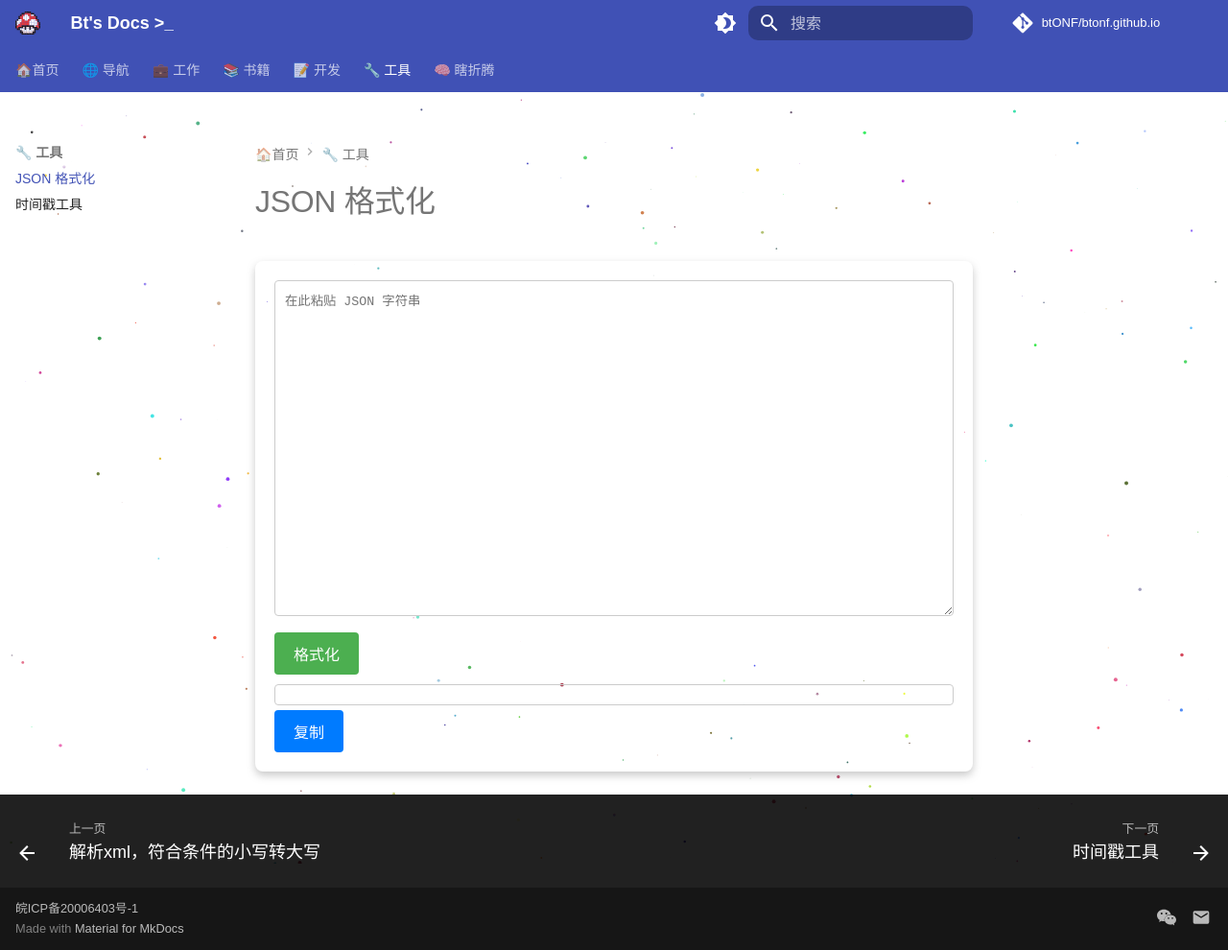
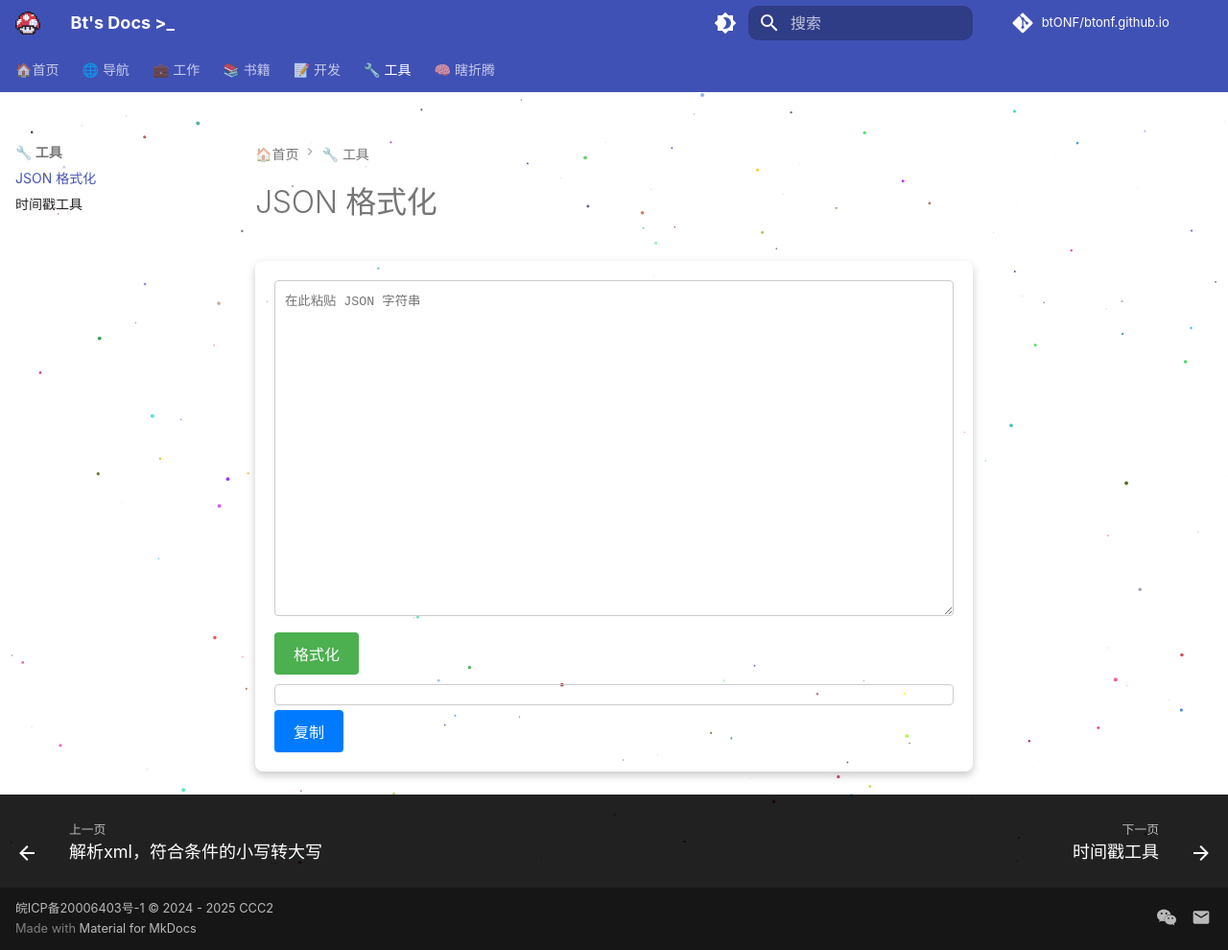
Before and after one commit to btONF/btonf.github.io, an MkDocs documentation site: the page built from docs/🔧 工具/JSON 格式化.md, in a window 1280 px wide and 990 px high. Shown: the whole window at 96% size. Built offline with MkDocs 1.6.1 and Material for MkDocs 9.7.7, drawn with Linux system fonts in a browser that asks for light colours; some web fonts are replaced; comment, search, counter and statistics services are not loaded.

Commit message:
字体调整

```diff
--- a/docs/stylesheets/extra.css
+++ b/docs/stylesheets/extra.css
@@ -247,17 +247,6 @@
 }
 
 
-@font-face {
-    font-family: 'LXGW WenKai';
-    src: url('./LXGWWenKai-Regular.ttf') format('truetype');
-    font-weight: normal;
-    font-style: normal;
-}
-
-
-body {
-  font-family: "LXGW WenKai", sans-serif;
-}
 
 button.md-top {
   font-family: LXGW WenKai; /* 修改字体 */
--- a/mkdocs.yml
+++ b/mkdocs.yml
@@ -1,7 +1,7 @@
 site_name: Bt's Docs >_
 site_url: https://doc.ccc2.icu
 site_author: bt
-copyright: <a href="https://beian.miit.gov.cn/" target="blank">皖ICP备20006403号-1</a>
+copyright: <a href="https://beian.miit.gov.cn/" target="blank">皖ICP备20006403号-1</a> © 2024 - 2025 CCC2
 repo_url: https://github.com/btONF/btonf.github.io #存储库URL
 repo_name: btONF/btonf.github.io
 theme:
@@ -9,6 +9,9 @@
     language: zh
     logo: logo.svg
     favicon : logo.svg
+    font:
+      text: Ma Shan Zheng
+      code: Roboto Mono
     icon:
       repo: fontawesome/brands/git-alt
     palette:
```
